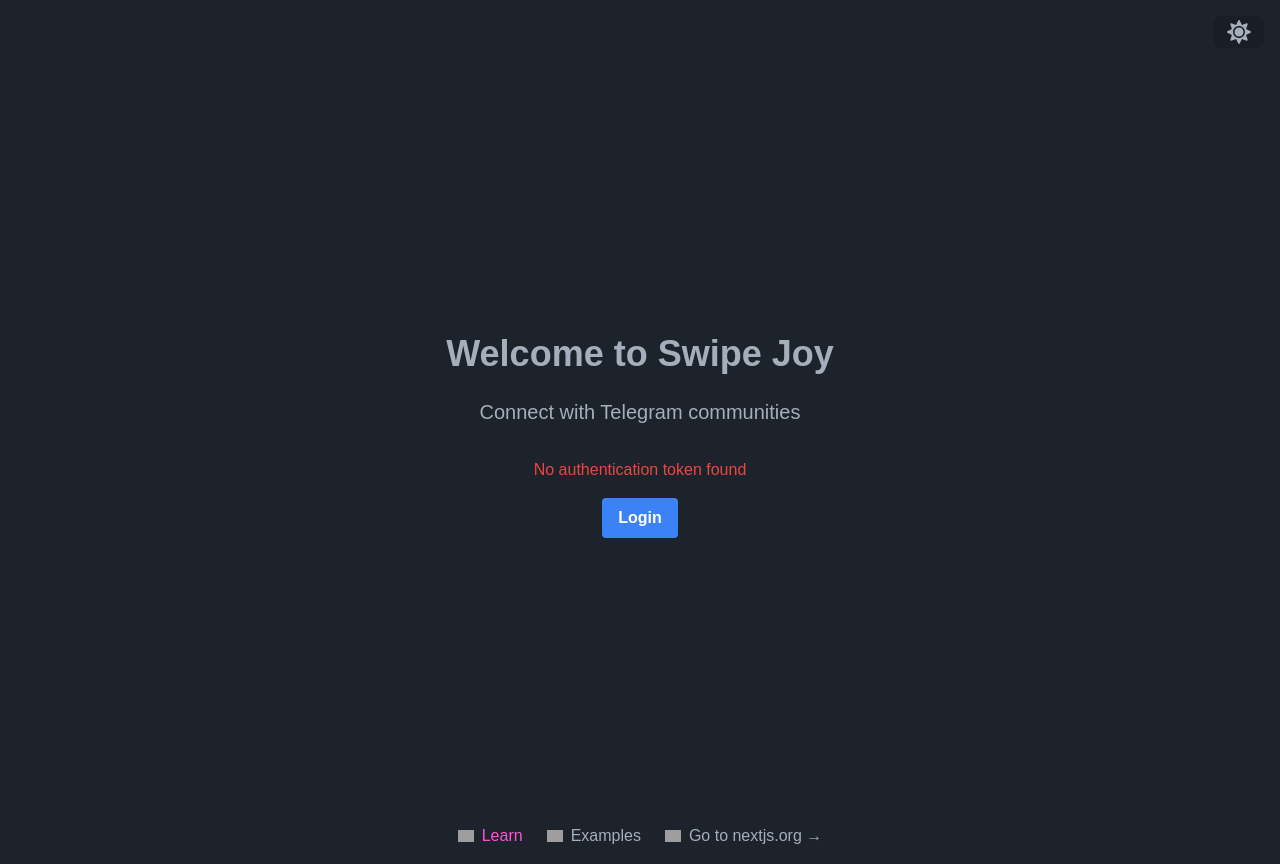
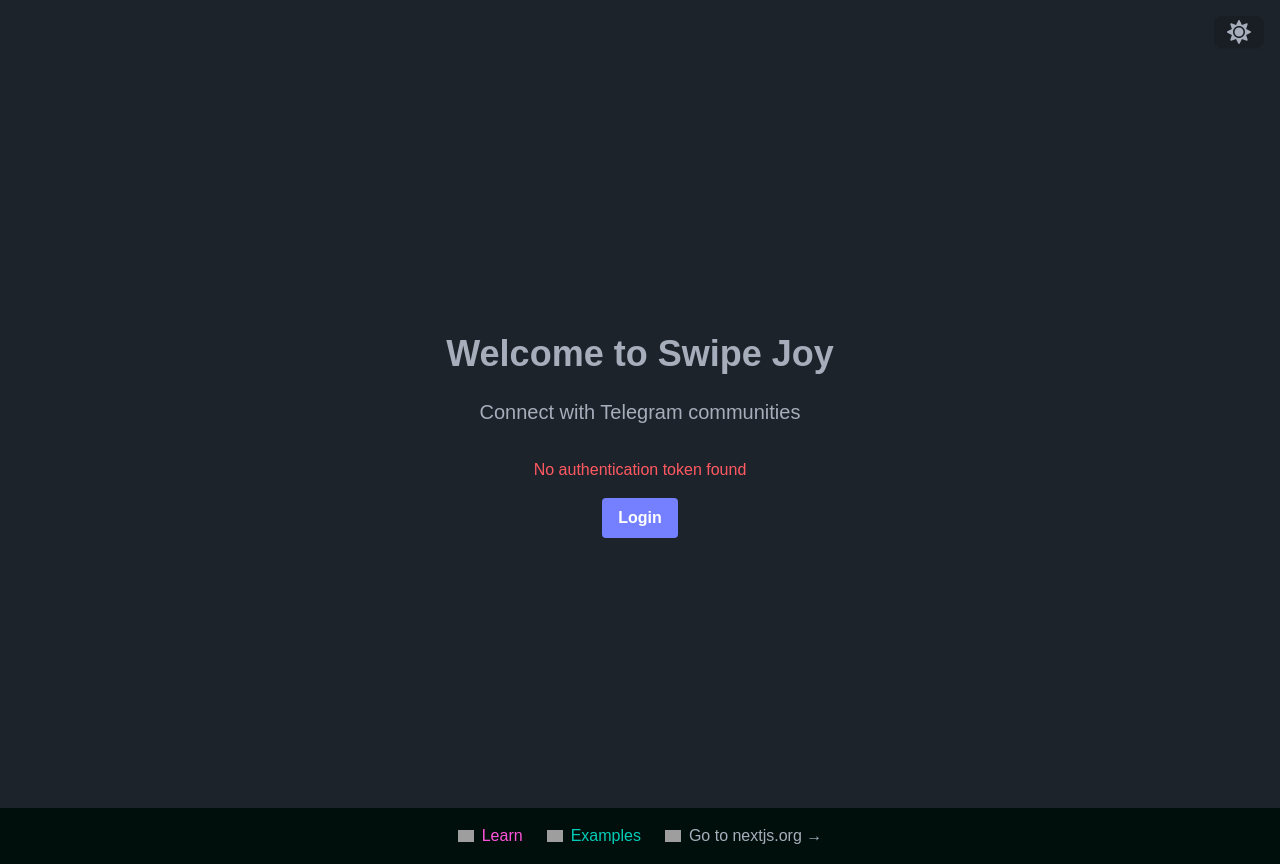
Before and after one commit to Arnold-Mwangi/swipe_joy, a Next.js app: page / in a window 1280 px wide. Built offline with nearby package versions, Linux system fonts and the light colour scheme; grey boxes are pictures that could not be loaded.

Commit message:
setting up tlelgream detection

```diff
--- a/app/page.tsx
+++ b/app/page.tsx
@@ -20,7 +20,7 @@
 declare global {
   interface Window {
     Telegram?: {
-      WebApp: TelegramWebApp;
+      WebApp?: TelegramWebApp;
     };
   }
 }
@@ -35,9 +35,7 @@
     const checkAuthorization = async () => {
       try {
         // Check if it's a Telegram WebApp
-        const isTelegram = 'Telegram' in window && window.Telegram?.WebApp
-
-        if (isTelegram) {
+        if (typeof window !== 'undefined' && window.Telegram && window.Telegram.WebApp) {
           const tg = window.Telegram.WebApp
           // Send user data to your backend
           const response = await fetch('/api/telegram-auth', {
@@ -97,23 +95,23 @@
     return <div className="flex justify-center items-center h-screen">Loading...</div>
   }
 
-  if (isAuthorized) {
-    return null // This will be briefly shown before redirecting
-  }
-
   return (
     <div className="flex flex-col min-h-screen">
       <main className="flex-grow flex flex-col items-center justify-center p-4">
         <h1 className="text-4xl font-bold mb-6">Welcome to Swipe Joy</h1>
-        <p className="text-xl mb-8">Connect with Telegram communities</p>
+        <p className="text-xl mb-8 ">Connect with Telegram communities</p>
         {authError && (
-          <p className="text-red-500 mb-4">{authError}</p>
+          <p className="text-error mb-4">{authError}</p>
         )}
-        <Link href="/login" className="bg-blue-500 hover:bg-blue-600 text-white font-bold py-2 px-4 rounded">
-          Login
-        </Link>
+        {isAuthorized ? (
+          <p className="text-success mb-4">You are authorized. Redirecting to products...</p>
+        ) : (
+          <Link href="/login" className="bg-primary hover:bg-blue-600 text-white font-bold py-2 px-4 rounded transition duration-300">
+            Login
+          </Link>
+        )}
       </main>
-      <footer className="flex gap-6 flex-wrap items-center justify-center p-4">
+      <footer className="flex gap-6 flex-wrap items-center justify-center p-4 bg-accent-content shadow-md">
         <a
           className="flex items-center gap-2 text-secondary hover:underline hover:underline-offset-4"
           href="https://nextjs.org/learn?utm_source=create-next-app&utm_medium=appdir-template-tw&utm_campaign=create-next-app"
@@ -121,7 +119,6 @@
           rel="noopener noreferrer"
         >
           <Image
-            aria-hidden
             src="https://nextjs.org/icons/file.svg"
             alt="File icon"
             width={16}
@@ -130,13 +127,12 @@
           Learn
         </a>
         <a
-          className="flex items-center gap-2 hover:underline hover:underline-offset-4"
+          className="flex items-center gap-2 text-accent hover:underline hover:underline-offset-4"
           href="https://vercel.com/templates?framework=next.js&utm_source=create-next-app&utm_medium=appdir-template-tw&utm_campaign=create-next-app"
           target="_blank"
           rel="noopener noreferrer"
         >
           <Image
-            aria-hidden
             src="https://nextjs.org/icons/window.svg"
             alt="Window icon"
             width={16}
@@ -145,13 +141,12 @@
           Examples
         </a>
         <a
-          className="flex items-center gap-2 hover:underline hover:underline-offset-4"
+          className="flex items-center gap-2 text-neutral-content hover:underline hover:underline-offset-4"
           href="https://nextjs.org?utm_source=create-next-app&utm_medium=appdir-template-tw&utm_campaign=create-next-app"
           target="_blank"
           rel="noopener noreferrer"
         >
           <Image
-            aria-hidden
             src="https://nextjs.org/icons/globe.svg"
             alt="Globe icon"
             width={16}
```
